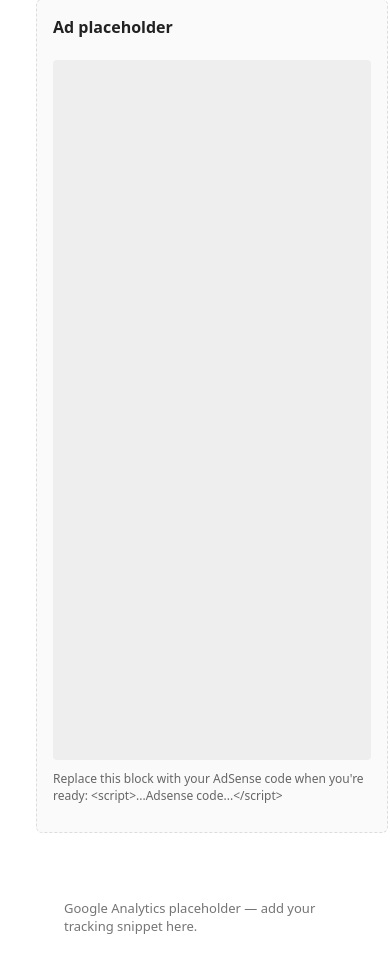
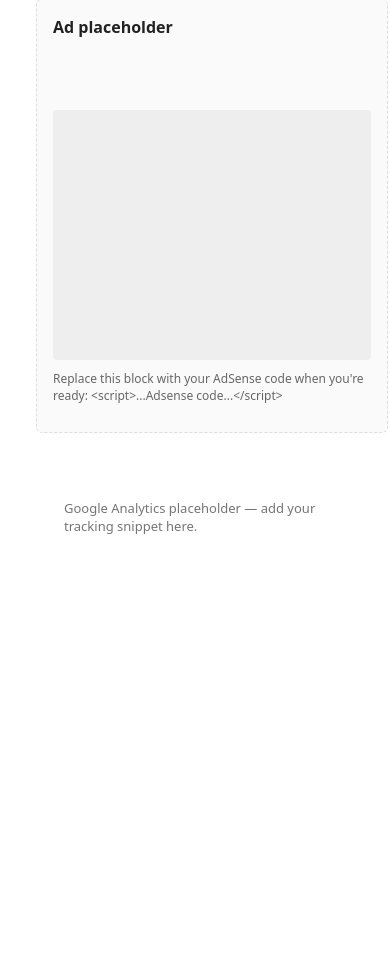
Before and after one commit to terence/subs, a PHP site: page / in a window 390 px wide. Shown: the part 587-1542 px from the top of the page. After the commit the page ends 1121 px from the top, so only its background shows below. Run offline with PHP 8.4, Linux system fonts and the light colour scheme.

Commit message:
adsense adjust

```diff
--- a/assets/style.css
+++ b/assets/style.css
@@ -30,11 +30,13 @@ a.button{background:var(--accent);color:white;padding:8px 10px;border-radius:5px
 .row{display:flex;gap:18px;align-items:flex-start;max-width:1100px}
 .col-main{flex:1}
 .aside{width:300px;flex-shrink:0;border:1px dashed var(--border);padding:16px;background:var(--panel);border-radius:6px}
-.ad-box{background:#eee;height:700px;display:flex;align-items:center;justify-content:center;color:var(--muted);border-radius:4px;margin-top:22px;max-width:300px;margin-left:auto;margin-right:auto}
+/* 300x600 ad: keep centered and pushed lower in the aside */
+.ad-box{background:#eee;height:600px;display:flex;align-items:center;justify-content:center;color:var(--muted);border-radius:4px;margin-top:72px;max-width:300px;margin-left:auto;margin-right:auto}
 
 /* Make ad a bit smaller on narrow screens so layout isn't broken */
-@media (max-width:400px){
-  .ad-box{height:700px;max-width:100%}
+@media (max-width:600px){
+  /* on narrow screens reduce height to avoid very tall ads and stack layout */
+  .ad-box{height:250px;max-width:100%}
   .aside{width:100%}
   .row{flex-direction:column}
 }
```
